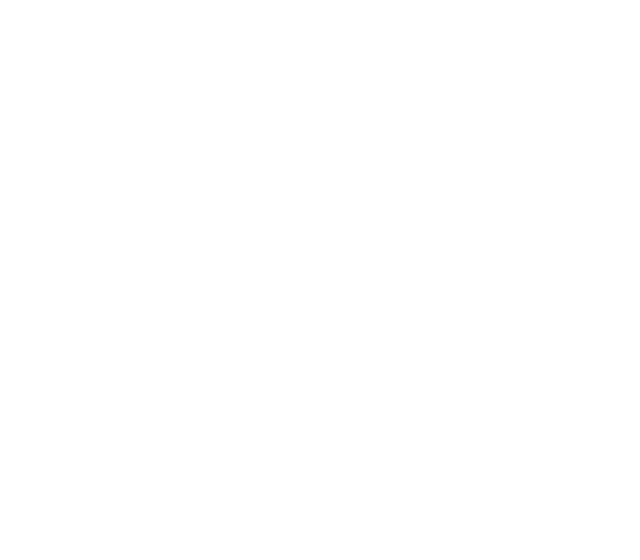
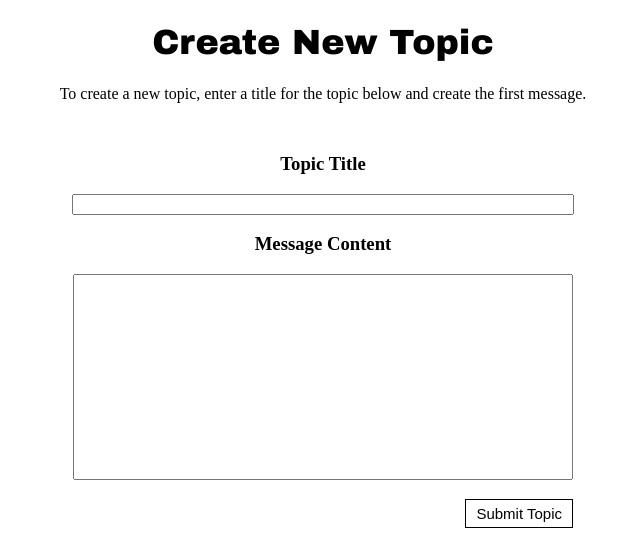
Before and after one commit to dmagee15/anon-message-board, an Angular app in the folder anonboard/: page /newtopic in a window 1280 px wide. Before the commit this address led to /. Shown: the top 560 px of the page, without its empty margins (317-957 px from the left). Built offline with nearby package versions, Linux system fonts and the light colour scheme.

Commit message:
added routing to postmessage and createtopic pages, improved topic styling

```diff
--- a/anonboard/src/app/app.module.ts
+++ b/anonboard/src/app/app.module.ts
@@ -13,7 +13,9 @@ import { Routes, RouterModule } from '@angular/router';
 
 const appRoutes: Routes = [
   { path: '', component: TopiclistComponent },
-  { path: 'topic/:id', component: TopicComponent }
+  { path: 'topic/:id', component: TopicComponent },
+  { path: 'post', component: CreatepostComponent },
+  { path: 'newtopic', component: CreatetopicComponent }
 ];
 
 @NgModule({
--- a/anonboard/src/app/topic/topic.component.css
+++ b/anonboard/src/app/topic/topic.component.css
@@ -1,16 +1,23 @@
 .topictitlecontainer{
     text-align:center;
+    font-family: arial, sans-serif;
 }
 .postscontainer{
     width: 100%;
+    min-width: 300px;
 }
 .buttoncontainer{
     width: 95%;
+    min-width: 275px;
     margin: auto;
     text-align:right;
     padding: 0px 0px 0px 0px;
 }
-.buttoncontainer button{
+.outerbuttoncontainer{
+    width: 100%;
+    min-width: 300px;
+}
+.postmessagebutton{
     padding: 5px 15px 5px 15px;
     font-size: 15px;
     background-color: rgb(0, 0, 0);
@@ -19,6 +26,18 @@
     border-top-right-radius: 5px;
     font-weight: 600;
     color: white;
+    display:inline-block;
+}
+.buttoncontainer div{
+    padding: 5px 15px 5px 15px;
+    font-size: 15px;
+    background-color: rgb(0, 0, 0);
+    border: 1px solid black;
+    border-top-left-radius: 5px;
+    border-top-right-radius: 5px;
+    font-weight: 600;
+    color: white;
+    font-family: arial, sans-serif;
 }
 .topiclistbutton{
     float:left;
@@ -26,6 +45,7 @@
 table{
     width: 95%;
     margin:auto;
+    font-family: arial, sans-serif;
 }
 td{
     width: 95%;
@@ -38,6 +58,7 @@ tr{
     background-color:rgb(234, 238, 238);
     margin:0;
     padding:0;
+    border: 1px solid gray;
 }
 .postheader p{
     margin:0;
@@ -48,6 +69,8 @@ tr{
     background-color:rgb(248, 248, 248);
     margin:0;
     padding:0;
+    border-left: 1px solid gray;
+    border-right: 1px solid gray;
 }
 .postcontent p{
     margin:0;
@@ -59,10 +82,13 @@ tr{
     background-color:rgb(248, 248, 248);
     margin:0;
     padding:0;
+    border-left: 1px solid gray;
+    border-right: 1px solid gray;
 }
 .postcontentloading h1{
     margin: 0;
     padding:20px 0px 20px 0px;
+    font-family: arial, sans-serif;
 }
 .post{
     width: 95%;
@@ -72,13 +98,14 @@ tr{
 .postfooter{
     min-height: 30px;
     background-color:rgb(234, 238, 238);
-    margin:auto;
+    margin:0;
     padding:0;
-    width:95%;
+    border: 1px solid gray;
 }
 .postfooterloading{
     min-height: 30px;
     background-color:rgb(234, 238, 238);
     margin:0;
     padding:0;
+    border: 1px solid gray;
 }
--- a/anonboard/src/app/topic/topic.component.html
+++ b/anonboard/src/app/topic/topic.component.html
@@ -1,14 +1,21 @@
 <div class='topictitlecontainer'>
   <h1>This is the topic title.</h1>
 </div>
-<div class='buttoncontainer'>
-  <button class="topiclistbutton">
-    Topic List
-  </button>
-  <button>
-    Post Message
-  </button>
+<div class='outerbuttoncontainer'>
+    <div class='buttoncontainer'>
+      <a routerLink="/">
+          <div class="topiclistbutton">
+              Topic List
+          </div>
+      </a>
+      <a routerLink="/post">
+        <div class='postmessagebutton'>
+          Post Message
+        </div>
+      </a>
+    </div>
 </div>
+
 <div class='postscontainer'>
   <ng-container *ngIf="!loaded">
     <div class="post">
@@ -48,8 +55,9 @@
             </p>
           </div>
         </div>
-
-        <div class="postfooter">
+        <div class="post">
+            <div class="postfooter">
+            </div>
         </div>
   </ng-container>
 
--- a/anonboard/src/app/topic/topic.component.ts
+++ b/anonboard/src/app/topic/topic.component.ts
@@ -6,7 +6,7 @@ import { Component, OnInit } from '@angular/core';
   styleUrls: ['./topic.component.css']
 })
 export class TopicComponent implements OnInit {
-  loaded = false;
+  loaded = true;
   constructor() { }
 
   ngOnInit() {
--- a/anonboard/src/app/topiclist/topiclist.component.css
+++ b/anonboard/src/app/topiclist/topiclist.component.css
@@ -10,8 +10,9 @@
     margin: auto;
     padding: 0px 0px 0px 0px;
 }
-.buttoncontainer button{
+.buttoncontainer div{
     padding: 5px 15px 5px 15px;
+    font-family: Arial;
     font-size: 15px;
     background-color: rgb(0, 0, 0);
     border: 1px solid black;
@@ -19,6 +20,7 @@
     border-top-right-radius: 5px;
     font-weight: 600;
     color: white;
+    display: inline-block;
 }
 table{
     font-family: arial, sans-serif;
--- a/anonboard/src/app/topiclist/topiclist.component.html
+++ b/anonboard/src/app/topiclist/topiclist.component.html
@@ -4,9 +4,11 @@
     </h1>
 </div>
 <div class='buttoncontainer'>
-    <button>
-      Create New Topic
-    </button>
+  <a routerLink="/newtopic">
+    <div>
+        Create New Topic
+    </div>
+  </a>
 </div>
 <table>
     <tr class="topiclistheader">
```
